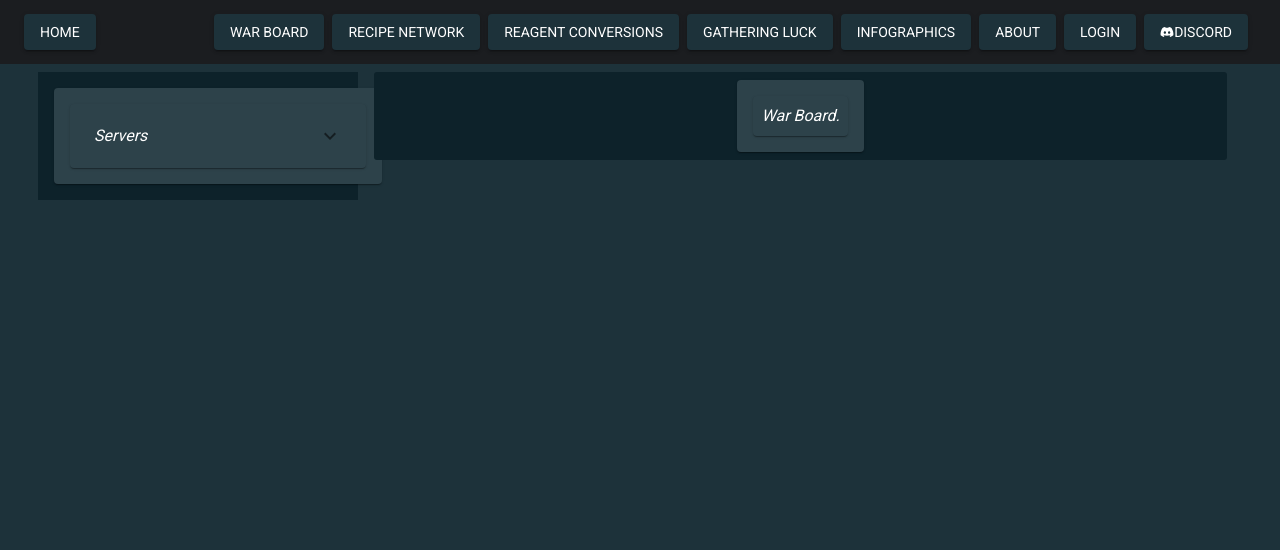
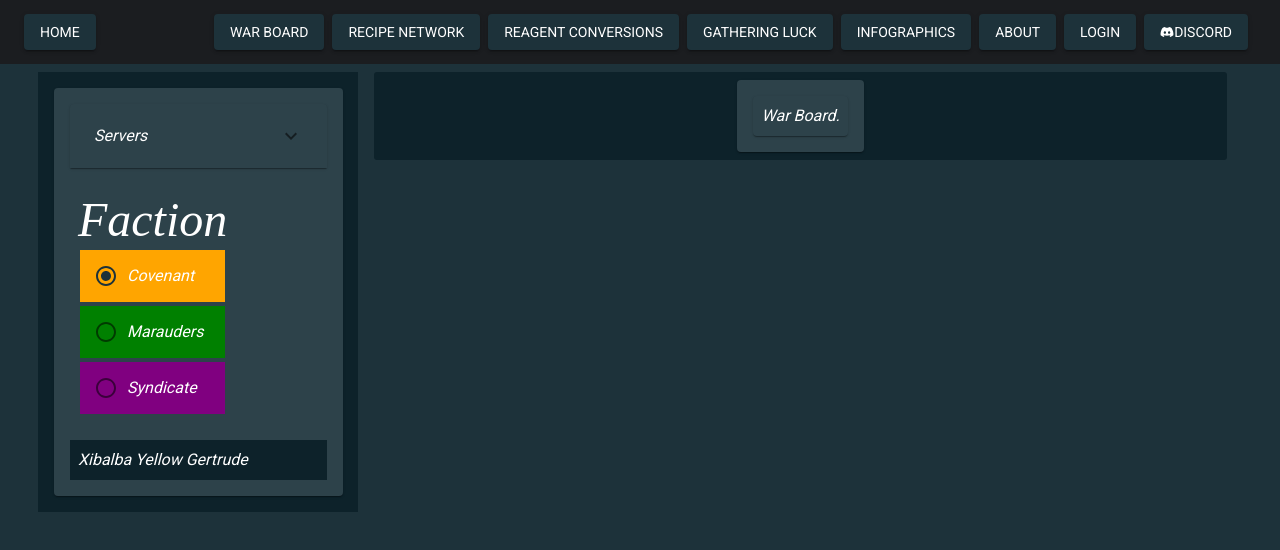
Before and after one commit to meissnereric/BraveNW, a React (Create React App) app: page /warboard in a window 1280 px wide. Shown: the top 550 px of the page. Built offline with nearby package versions, Linux system fonts and the light colour scheme.

Commit message:
WarBoard legend buttons and factions

```diff
--- a/src/Components/WarBoard.tsx
+++ b/src/Components/WarBoard.tsx
@@ -10,7 +10,8 @@ import TableRow from '@material-ui/core/TableRow';
 import Paper from '@material-ui/core/Paper';
 import { TextField } from "@material-ui/core";
 import GatheringNetwork from "./GatheringNetwork"
-import { gatheringSplitRows, gatheringLabelsMap } from './FilteringData';
+// import { ser, gatheringLabelsMap } from './FilteringData';
+import { serversSplitRows } from './WarBoardData';
 import { titleCase } from './GraphConfig';
 import PersistentDrawer from './PersistentDrawer';
 import { ExpandMore } from '@material-ui/icons';
@@ -60,7 +61,21 @@ const styles = theme => ({
         padding: theme.spacing(1),
 
     },
+    character: {
+        borderRadius: '1',
+        color: theme.palette.primary.contrastText,
+        backgroundColor: theme.palette.secondary.dark,
+        margin: theme.spacing(1),
+        padding: theme.spacing(1),
+    },
     formControl: {
+        borderRadius: '1',
+        color: theme.palette.primary.contrastText,
+        backgroundColor: theme.palette.secondary.light,
+        margin: theme.spacing(1),
+        padding: theme.spacing(1),
+    },
+    serverFormControl: {
         borderRadius: '1',
         color: theme.palette.primary.contrastText,
         backgroundColor: theme.palette.secondary.light,
@@ -120,7 +135,8 @@ const initLucks = {
 type State = {
     adjNodes: any,
     adjEdges: any,
-    selectedGatheringNode: string,
+    selectedServer: string,
+    selectedFaction: string,
     luckBonus: number,
     luckBonuses: Object,
     firstLoad: boolean
@@ -137,17 +153,18 @@ class WarBoard extends React.Component<Props, State> {
         this.state = {
             adjNodes: [],
             adjEdges: [],
-            selectedGatheringNode: "oreveinfinishsmall",
+            selectedServer: "Xibalba",
+            selectedFaction: "Covenant",
             luckBonus: 0,
             luckBonuses: initLucks,
             firstLoad: true
         }
         this.getAdjNodes = this.getAdjNodes.bind(this)
         this.getAdjEdges = this.getAdjEdges.bind(this)
-        this.updateSelectedGatheringNode = this.updateSelectedGatheringNode.bind(this)
+        this.updateSelectedServer = this.updateSelectedServer.bind(this)
+        this.updateSelectedFaction = this.updateSelectedFaction.bind(this)
         this.updateLuckBonus = this.updateLuckBonus.bind(this)
         this.updateLuckBonuses = this.updateLuckBonuses.bind(this)
-        this.updateSelectedGatheringNode = this.updateSelectedGatheringNode.bind(this)
         this.handleRadioChange = this.handleRadioChange.bind(this)
 
     }
@@ -158,8 +175,11 @@ class WarBoard extends React.Component<Props, State> {
     getAdjEdges(toKeepEdges) {
         this.setState({ adjEdges: toKeepEdges })
     }
-    updateSelectedGatheringNode(gnode) {
-        this.setState({ selectedGatheringNode: gnode }, () => { console.log("Done gathering node updating"); this.forceUpdate(); console.log("Extra done gathering node updating"); })
+    updateSelectedServer(server) {
+        this.setState({ selectedServer: server }, () => { console.log("Done server update"); this.forceUpdate(); })
+    }
+    updateSelectedFaction(faction) {
+        this.setState({ selectedFaction: faction }, () => { console.log("Done faction update"); this.forceUpdate(); })
     }
     updateLuckBonus(lb) {
         this.setState({ luckBonus: lb },
@@ -190,20 +210,76 @@ class WarBoard extends React.Component<Props, State> {
     }
 
     handleRadioChange = (event: React.ChangeEvent<HTMLInputElement>) => {
-        this.updateSelectedGatheringNode(event.target.value)
-        console.log(["Selected gathering node", event.target.value, this.state.selectedGatheringNode])
+        this.updateSelectedServer(event.target.value)
+        console.log(["Selected server", event.target.value, this.state.selectedServer])
     }
 
 
+    handleFactionChange = (event: React.ChangeEvent<HTMLInputElement>) => {
+        this.updateSelectedFaction(event.target.value)
+        console.log(["Selected faction", event.target.value, this.state.selectedFaction])
+    }
 
-    makeServerList = (classes, filterType) => {
+    makeServerAccordian = (classes, region) => {
         var makeGRow = (row) => {
             return <FormControlLabel
                 style={{ backgroundColor: row.colorHex, color: 'white', margin: 2, padding: 5 }} // , textAlign: 'left'
-                labelPlacement='end' className={classes.input} value={row.nodeId} control={<Radio />} label={row.nodeName} />
+                labelPlacement='end' className={classes.input} value={row.server} control={<Radio />} label={row.server} />
         }
 
+        let defaultValue = ''
+        let title = ''
+        if (region == 'uswest') {
+            defaultValue = 'Xibalba'
+            title = 'US West'
+        }
+        else if (region == 'useast') {
+            defaultValue = 'Xibalba'
+            title = 'US East'
+        }
+        else if (region == 'eucentral') {
+            defaultValue = 'Xibalba'
+            title = 'EU Central'
+        }
+        else if (region == 'apsoutheast') {
+            defaultValue = 'Xibalba'
+            title = 'AP Southeast'
+        }
+        else if (region == 'saeast') {
+            defaultValue = 'Xibalba'
+            title = 'SA East'
+        }
+
+        let groupName = "servers-" + region + "-radio-group"
         return <Accordion className={classes.formControl}>
+            <AccordionSummary
+                expandIcon={<ExpandMore />}
+                aria-controls="panel1a-content"
+                id="panel1a-header"
+            >
+                <Typography>{title}</Typography>
+            </AccordionSummary>
+            <AccordionDetails>
+                <FormControl component="fieldset" className={classes.formControl}>
+                    <RadioGroup
+                        aria-label="servers"
+                        defaultValue={defaultValue}
+                        name={groupName}
+                        onChange={this.handleRadioChange}
+                        value={this.state.selectedServer}
+                    >
+
+                        {/* <FormLabel className={classes.head} component="legend"><Typography align='left' variant='h3' className={classes.head}>{title}</Typography></FormLabel> */}
+                        {serversSplitRows[region].map((row) => makeGRow(row))}
+                    </RadioGroup>
+                </FormControl>
+            </AccordionDetails>
+        </Accordion>
+
+    }
+
+    makeServerList = (classes) => {
+        return <Accordion className={classes.serverFormControl}>
             <AccordionSummary
                 expandIcon={<ExpandMore />}
                 aria-controls="panel1a-content"
@@ -212,64 +288,69 @@ class WarBoard extends React.Component<Props, State> {
                 <Typography>Servers</Typography>
             </AccordionSummary>
             <AccordionDetails>
-                <FormControl component="fieldset" className={classes.formControl}>
-                    <RadioGroup
-                        aria-label="gatheringNode"
-                        defaultValue="oreveinfinishsmall"
-                        name="gathering-nodes-radio-group"
-                        onChange={this.handleRadioChange}
-                        value={this.state.selectedGatheringNode}
-                    >
-
-                        <FormLabel className={classes.head} component="legend"><Typography align='left' variant='h3' className={classes.head}>Characters</Typography></FormLabel>
-
-                        {gatheringSplitRows.mining.map((row) => makeGRow(row))}
-                    </RadioGroup>
-                </FormControl>
+                <Grid>
+                    <Grid item> {this.makeServerAccordian(classes, 'uswest')}</Grid>
+                    {this.makeServerAccordian(classes, 'useast')}
+                    {this.makeServerAccordian(classes, 'eucentral')}
+                    {this.makeServerAccordian(classes, 'apsoutheast')}
+                    {this.makeServerAccordian(classes, 'saeast')}
+                </Grid>
             </AccordionDetails>
         </Accordion>
     }
 
-    makeFactions = (classes, filterType) => {
-        var makeGRow = (row) => {
-            return <FormControlLabel
-                style={{ backgroundColor: row.colorHex, color: 'white', margin: 2, padding: 5 }} // , textAlign: 'left'
-                labelPlacement='end' className={classes.input} value={row.nodeId} control={<Radio />} label={row.nodeName} />
-        }
+    makeFactions = (classes) => {
+        return <FormControl component="fieldset" className={classes.formControl}>
+            <RadioGroup
+                aria-label="servers"
+                defaultValue="Covenant"
+                name="factions-radio-group"
+                onChange={this.handleFactionChange}
+                value={this.state.selectedFaction}
+            >
 
-        return <Accordion className={classes.formControl}>
-            <AccordionSummary
-                expandIcon={<ExpandMore />}
-                aria-controls="panel1a-content"
-                id="panel1a-header"
-            >
-                <Typography>Servers</Typography>
-            </AccordionSummary>
-            <AccordionDetails>
-                <FormControl component="fieldset" className={classes.formControl}>
-                    <RadioGroup
-                        aria-label="gatheringNode"
-                        defaultValue="oreveinfinishsmall"
-                        name="gathering-nodes-radio-group"
-                        onChange={this.handleRadioChange}
-                        value={this.state.selectedGatheringNode}
-                    >
-
-                        <FormLabel className={classes.head} component="legend"><Typography align='left' variant='h3' className={classes.head}>Characters</Typography></FormLabel>
-
-                        {gatheringSplitRows.mining.map((row) => makeGRow(row))}
-                    </RadioGroup>
-                </FormControl>
-            </AccordionDetails>
-        </Accordion>
+                <FormLabel className={classes.head} component="legend">
+                    <Typography align='left' variant='h3' className={classes.head}>Faction</Typography>
+                </FormLabel>
+                <FormControlLabel
+                    style={{ backgroundColor: "orange   ", color: 'white', margin: 2, padding: 5 }} // , textAlign: 'left'
+                    labelPlacement='end' className={classes.input}
+                    value="Covenant" control={<Radio />} label="Covenant" />
+                <FormControlLabel
+                    style={{ backgroundColor: "green", color: 'white', margin: 2, padding: 5 }} // , textAlign: 'left'
+                    labelPlacement='end' className={classes.input}
+                    value="Marauders" control={<Radio />} label="Marauders" />
+                <FormControlLabel
+                    style={{ backgroundColor: "purple", color: 'white', margin: 2, padding: 5 }} // , textAlign: 'left'
+                    labelPlacement='end' className={classes.input}
+                    value="Syndicate" control={<Radio />} label="Syndicate" />
+            </RadioGroup>
+        </FormControl>
     }
 
-    makeLegend = (isDesktop: boolean, classes: any) => {
+    displayUsers = (classes, characters) => {
+        var makeCharacterLegendRow = (character) => {
+            return <Box>
+                <Typography className={classes.character}>{character.name}</Typography>
+            </Box>
+        }
+        let serverChars = characters[this.state.selectedServer]
+        let factionChars = serverChars[this.state.selectedFaction]
+        console.log(this.state.selectedServer, this.state.selectedFaction)
+        console.log(characters, serverChars, factionChars)
+        let characterRows = factionChars["characters"].map((row) => makeCharacterLegendRow(row))
+        return (characterRows
+        )
+    }
+
+    makeLegend = (isDesktop: boolean, classes: any, characters: any) => {
         var legend = (
             <Box>
                 <Grid item xs={12}>
                     <Paper className={classes.formControl} style={{ overflow: 'auto' }}>
-                        {this.makeServerList(classes, 'Mining')}
+                        {this.makeServerList(classes)}
+                        {this.makeFactions(classes)}
+                        {this.displayUsers(classes, characters)}
                     </Paper>
                 </Grid>
             </Box>
@@ -293,8 +374,28 @@ class WarBoard extends React.Component<Props, State> {
 
     render() {
         const { classes, IsDesktop = true } = this.props;
+        let characters = {
+            "Xibalba":
+            {
+                "Covenant":
+                    { "characters": [{ name: "Xibalba Yellow Gertrude" }] },
+                "Marauders":
+                    { "characters": [{ name: "Xibalba Green Getrude" }] },
+                "Syndicate":
+                    { "characters": [{ name: "Xibalba Purple Getrude" }] },
+            },
+            "Orofena":
+            {
+                "Covenant":
+                    { "characters": [{ name: "Orofena Yellow Gertrude" }] },
+                "Marauders":
+                    { "characters": [{ name: "Orofena Green Getrude" }] },
+                "Syndicate":
+                    { "characters": [{ name: "Orofena Purple Getrude" }] },
+            }
+        }
 
-        var legend = this.makeLegend(IsDesktop, classes)
+        var legend = this.makeLegend(IsDesktop, classes, characters)
         var warBoard = this.makeWarBoard(IsDesktop, classes)
 
         if (IsDesktop) {
--- /dev/null
+++ b/src/Components/WarBoardData.tsx
@@ -0,0 +1,57 @@
+export function hexToRgb(hex) {
+    var result = /^#?([a-f\d]{2})([a-f\d]{2})([a-f\d]{2})$/i.exec(hex);
+    return result ? {
+        r: parseInt(result[1], 16),
+        g: parseInt(result[2], 16),
+        b: parseInt(result[3], 16)
+    } : null;
+}
+
+function createServersData(region: string, server: string, colorHex: string) {
+    return { region, server, colorHex };
+}
+
+export const serverRows = [
+    createServersData('US-West', 'Xibalba', "#CC8E00"),
+    createServersData('US-West', 'Orofena', "#996A00"),
+
+    createServersData('US-East', 'Xibalba', "#CC8E00"),
+    createServersData('US-East', 'Orofena', "#996A00"),
+
+    createServersData('EU-Central', 'Xibalba', "#CC8E00"),
+    createServersData('EU-Central', 'Orofena', "#996A00"),
+
+    createServersData('AP-Southeast', 'Xibalba', "#CC8E00"),
+    createServersData('AP-Southeast', 'Orofena', "#996A00"),
+
+    createServersData('SA-East', 'Xibalba', "#CC8E00"),
+    createServersData('SA-East', 'Orofena', "#996A00"),
+
+]
+
+const serversRowSplitter = (rows) => {
+    let uswest = []
+    let useast = []
+    let eucentral = []
+    let apsoutheast = []
+    let saeast = []
+    rows.forEach(element => {
+        if (element.region === "US-West")
+            uswest.push(element)
+
+        if (element.region === "US-East")
+            useast.push(element)
+
+        if (element.region === "EU-Central")
+            eucentral.push(element)
+
+        if (element.region === "AP-Southeast")
+            apsoutheast.push(element)
+
+        if (element.region === "SA-East")
+            saeast.push(element)
+
+    });
+    return { uswest, useast, eucentral, apsoutheast, saeast}
+}
+export const serversSplitRows = serversRowSplitter(serverRows)
```
